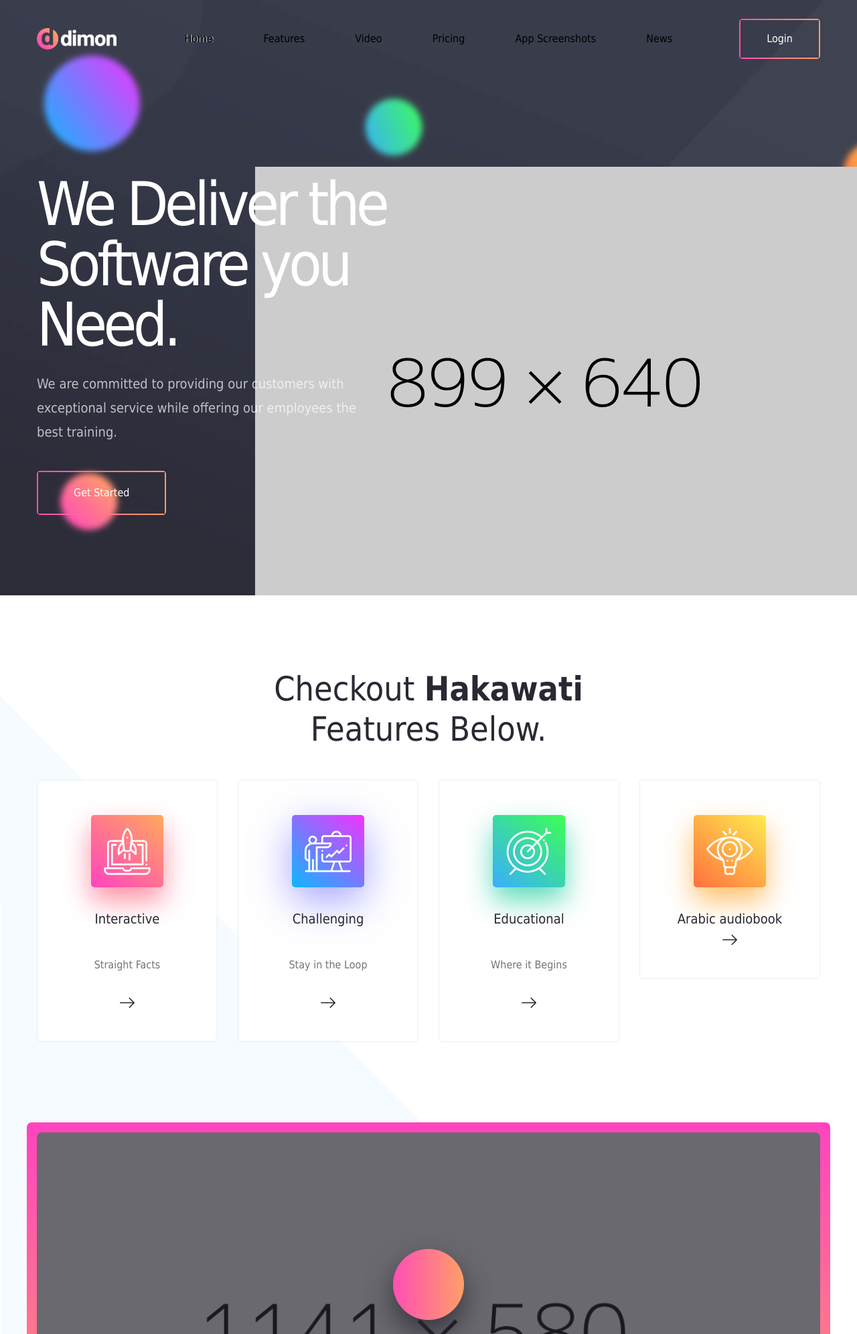
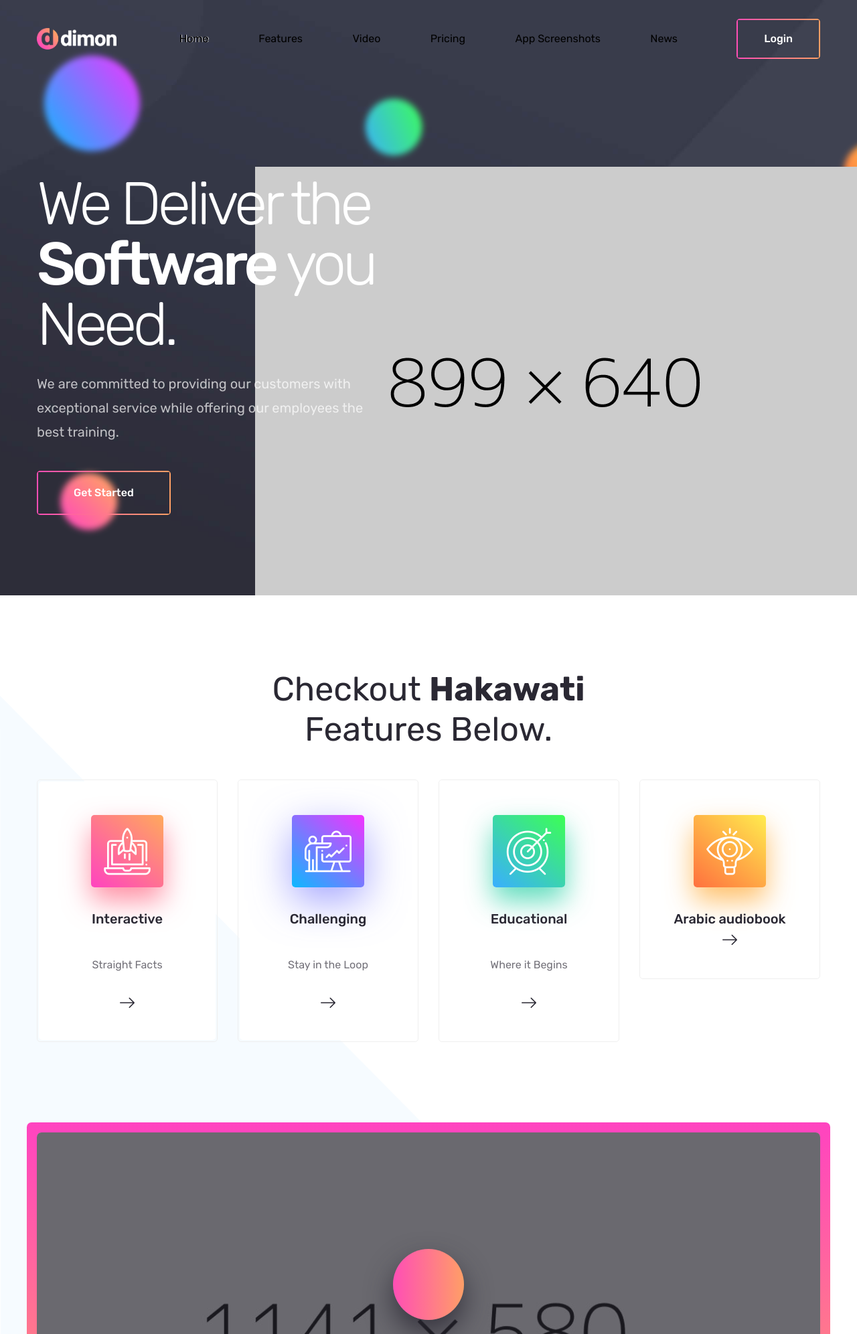
Before and after one commit to RaghadAlshalaan/HackwatiWebsite, a PHP site: page /index-2.php in a window 1280 px wide. Shown: the top 1992 px of the page at 67% size. Run offline with PHP 8.4, Linux system fonts and the light colour scheme; some web fonts are replaced.

Commit message:
Update style.css

```diff
--- a/assets/css/style.css
+++ b/assets/css/style.css
@@ -28,7 +28,7 @@
 * 1. common styles
 */
 body {
-  font-family: tahoma;
+  font-family: "Rubik";
   color: #74727a;
   font-size: 18px;
   line-height: 34px;
```
